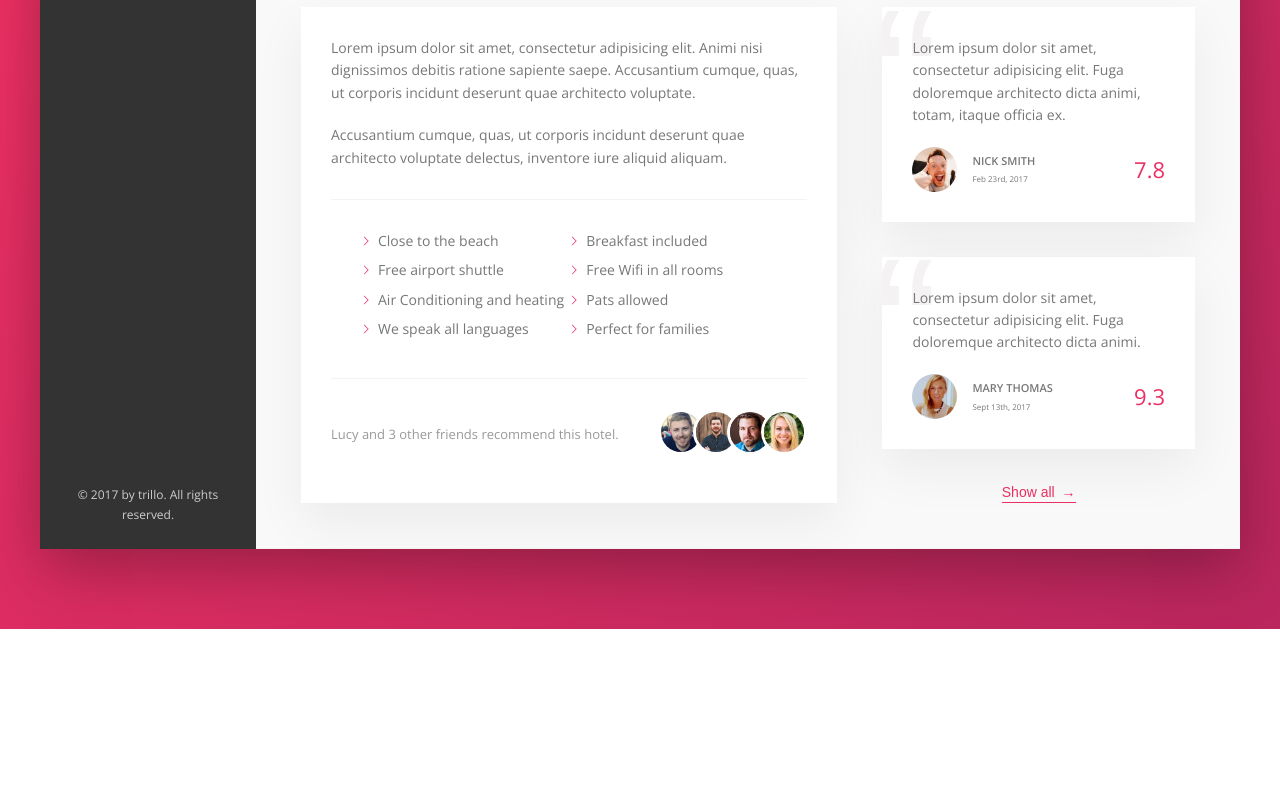
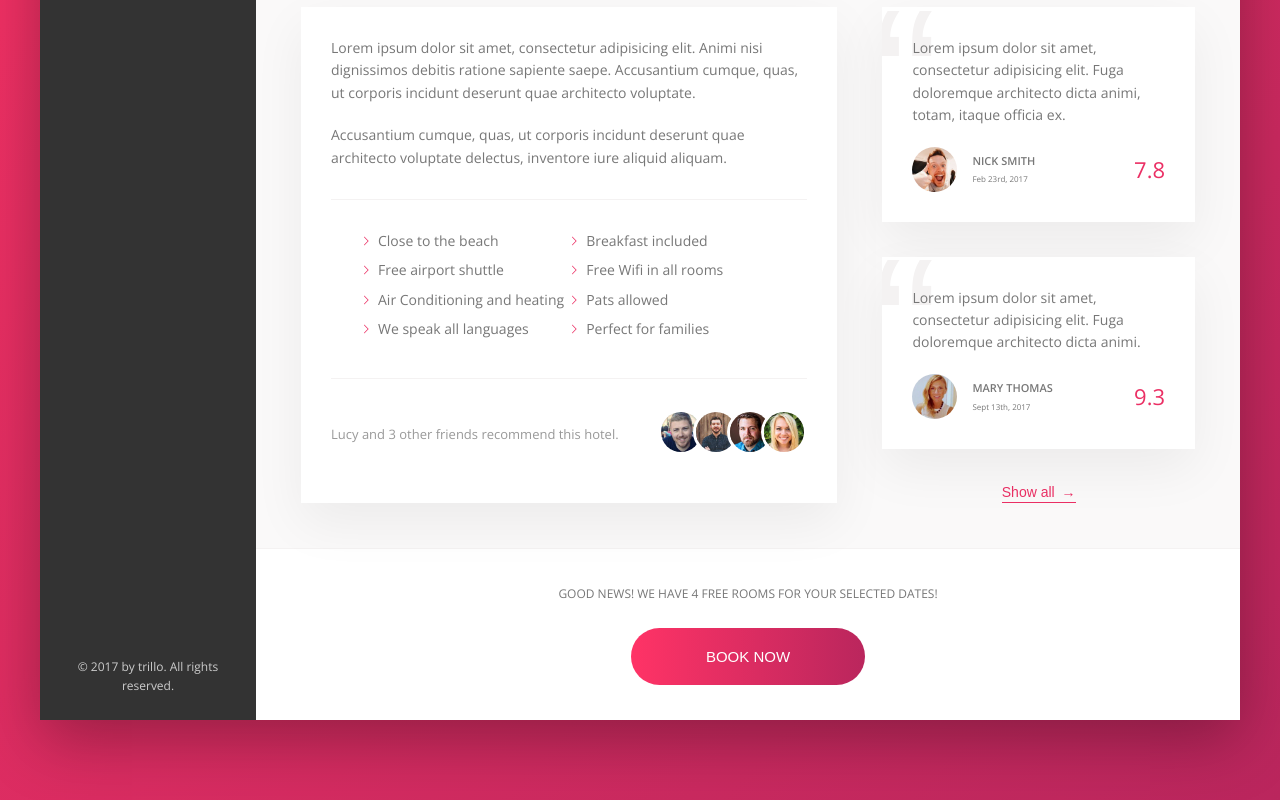
Before and after one commit to Mark-Prime/Trillo, a website: page index.html in a window 1280 px wide. Shown: the part 640-1440 px from the top of the page. Before the commit the page ends 1269 px from the top, so only its background shows below. Drawn offline with nearby package versions, Linux system fonts and the light colour scheme.

Commit message:
Finished CTA

```diff
--- a/index.html
+++ b/index.html
@@ -194,6 +194,16 @@
                             <button class="btn-inline">Show all <span>&rarr;</span></button>
                         </div>
                     </div>
+
+                    <div class="cta">
+                        <h2 class="cta__book-now">
+                            Good news! We have 4 free rooms for your selected dates!
+                        </h2>
+                        <button class="btn">
+                            <span class="btn__visible">Book Now</span>
+                            <span class="btn__invisible">Only 4 Rooms Left!</span>
+                        </button>
+                    </div>
                 </main>
             </div>
         </div>
--- a/sass/_components.scss
+++ b/sass/_components.scss
@@ -437,3 +437,66 @@
         z-index: 1;
     }
 }
+
+
+/////////////////////////////////////
+// Call to action
+.cta {
+    padding: 3.5rem 0;
+    text-align: center;
+
+    &__book-now {
+        font-size: 1.2rem;
+        font-weight: 300;
+        text-transform: uppercase;
+        margin-bottom: 2.5rem;
+    }
+}
+
+/////////////////////////////////////
+// btn
+.btn {
+    font-size: 1.5rem;
+    font-weight: 300;
+    text-transform: uppercase;
+    border-radius: 100px;
+    border: none;
+    background-image: linear-gradient(to right, var(--color-primary-light), var(--color-primary-dark));
+    color: white;
+    position: relative;
+    overflow: hidden;
+    cursor: pointer;
+
+    & > * {
+        transition: all .2s;
+        display: inline-block;
+        height: 100%;
+        width: 100%;
+    }
+
+    &__visible {
+        padding: 2rem 7.5rem;
+    }
+
+    &__invisible {
+        position: absolute;
+        padding: 2rem 0;
+        left: 0;
+        top: -100%;
+    }
+    &:hover {
+        background-image: linear-gradient(to left, var(--color-primary-light), var(--color-primary-dark));
+    }
+    &:hover &__visible {
+        transform: translateY(100%);
+    }
+
+    &:hover &__invisible {
+        top: 0;
+    }
+
+    &:focus {
+        outline: none;
+        animation: pulsate 1s infinite;
+    }
+}
```
Also changed, not shown: css/style.css.
